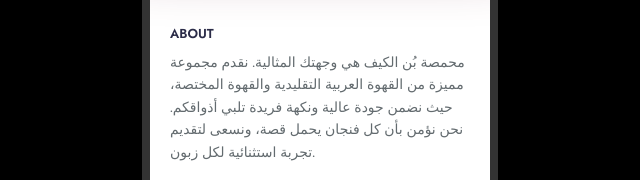
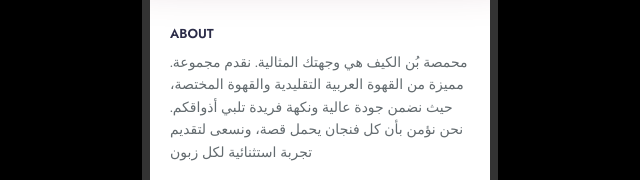
Before and after one commit to zeyos-next/hafsa-alsenedy, a plain HTML site: page index.html in a window 1280 px wide. Shown: the part 260-440 px from the top of the page, 320-960 px from the left. Drawn offline with Linux system fonts and the light colour scheme.

Commit message:
Update index.html

```diff
--- a/index.html
+++ b/index.html
@@ -22,7 +22,7 @@
       <div class="card-section is-active" id="about">
         <div class="card-content">
           <div class="card-subtitle">ABOUT</div>
-          <p class="card-desc">محمصة بُن الكيف هي وجهتك المثالية. نقدم مجموعة مميزة من القهوة العربية التقليدية والقهوة المختصة، حيث نضمن جودة عالية ونكهة فريدة تلبي أذواقكم. نحن نؤمن بأن كل فنجان يحمل قصة، ونسعى لتقديم تجربة استثنائية لكل زبون.
+          <p class="card-desc">.محمصة بُن الكيف هي وجهتك المثالية. نقدم مجموعة مميزة من القهوة العربية التقليدية والقهوة المختصة، حيث نضمن جودة عالية ونكهة فريدة تلبي أذواقكم. نحن نؤمن بأن كل فنجان يحمل قصة، ونسعى لتقديم تجربة استثنائية لكل زبون
           </p>
         </div>
         <div class="card-social">
```
